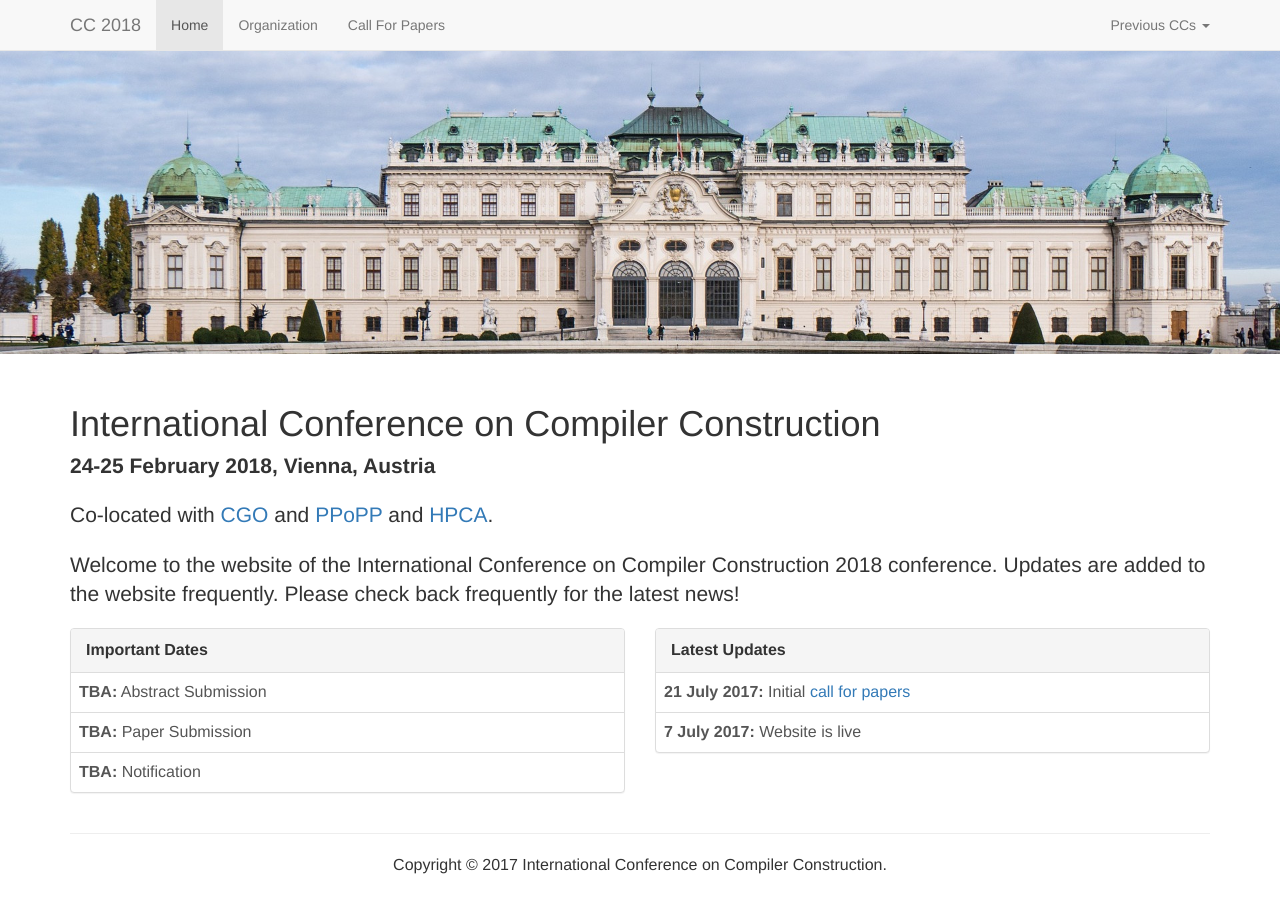
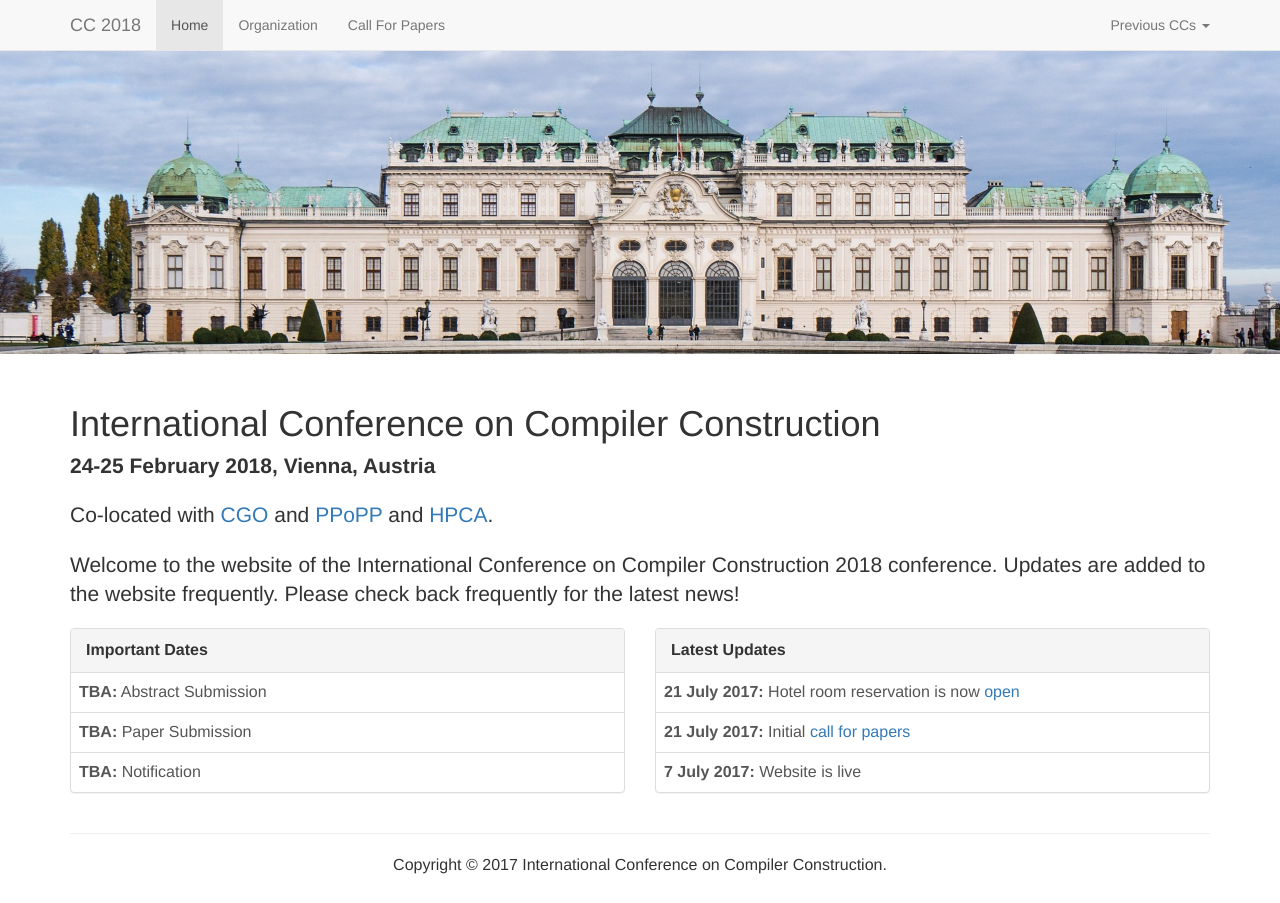
Before and after one commit to cc-conference/18, a Jekyll site: the page built from index.html, in a window 1280 px wide. Built offline with Jekyll 4.4.1, drawn with Linux system fonts in a browser that asks for light colours; nearby versions of some CDN libraries.

Commit message:
provide link to hotel room reservation

```diff
--- a/index.html
+++ b/index.html
@@ -53,6 +53,7 @@ title:  27th International Conference on Compiler Construction 2018
 
           <table class="table">
             <tbody>
+              <tr><td><b>21 July 2017:</b> Hotel room reservation is now <a href="https://reservations.travelclick.com/75040?GroupId=1999609">open</a></td></tr>
               <tr><td><b>21 July 2017:</b> Initial <a href="{{ '/call/' | relative_url }}">call for papers</a></td></tr>
               <tr><td><b>7 July 2017:</b> Website is live</td></tr>
             </tbody>
```
